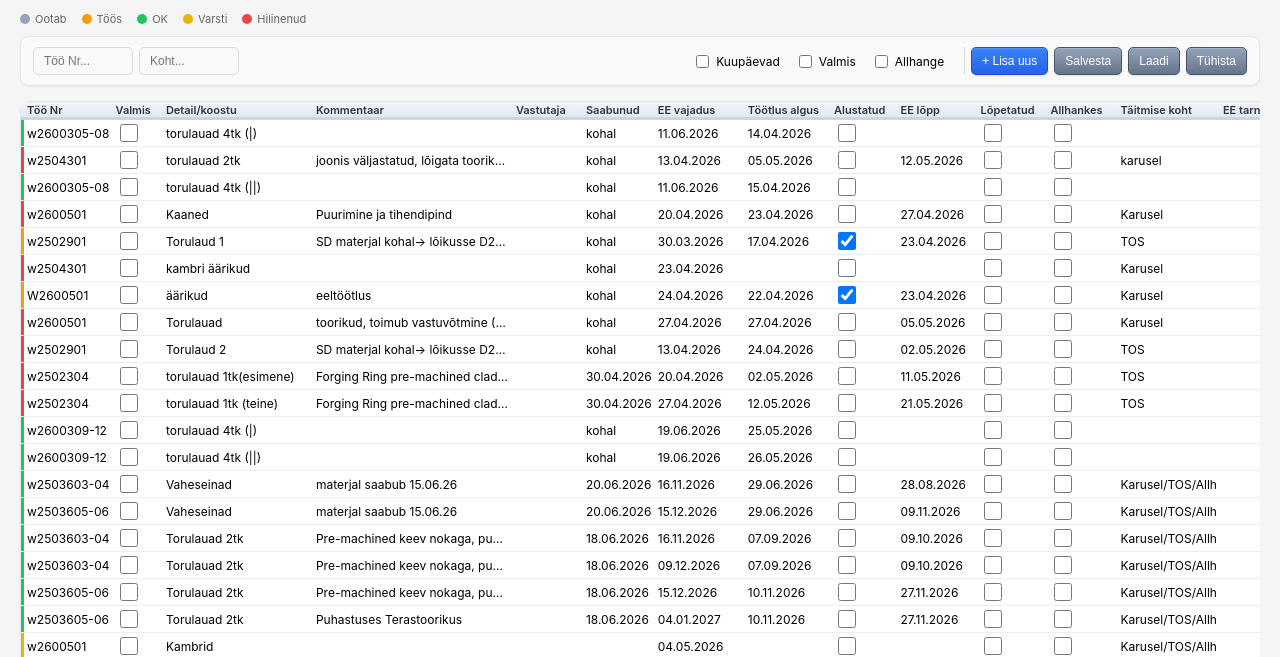
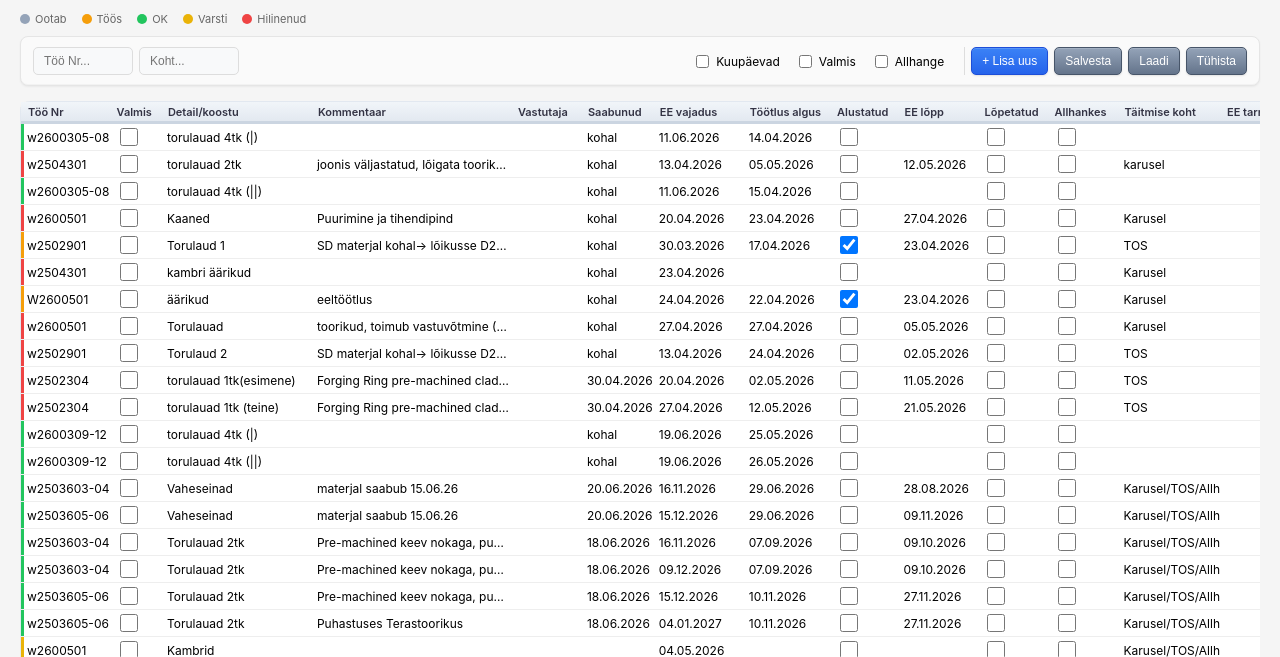
Before and after one commit to Romanhan/jobs, a website: page jobs-app/src/index.html in a window 1280 px wide. Shown: the part 100-757 px from the top of the page. Drawn offline with Linux system fonts and the light colour scheme.

Commit message:
Increase header height: add vertical padding 3px

```diff
--- a/jobs-app/src/styles.css
+++ b/jobs-app/src/styles.css
@@ -189,7 +189,7 @@ th {
     cursor: pointer;
     white-space: nowrap;
     user-select: none;
-    padding-right: 10px;
+    padding: 3px 10px 3px 4px;
     border-bottom: 2px solid #cbd5e1;
     box-shadow: inset 0 -1px 0 #cbd5e1;
 }
```
